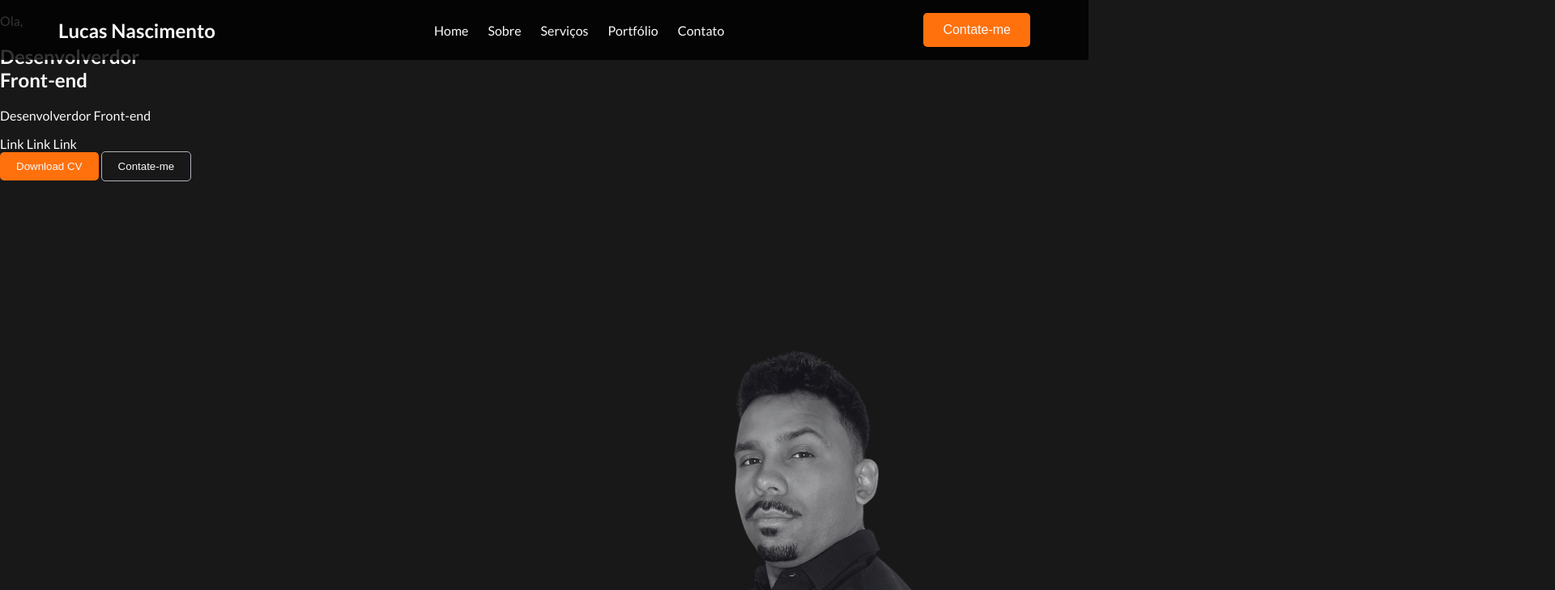
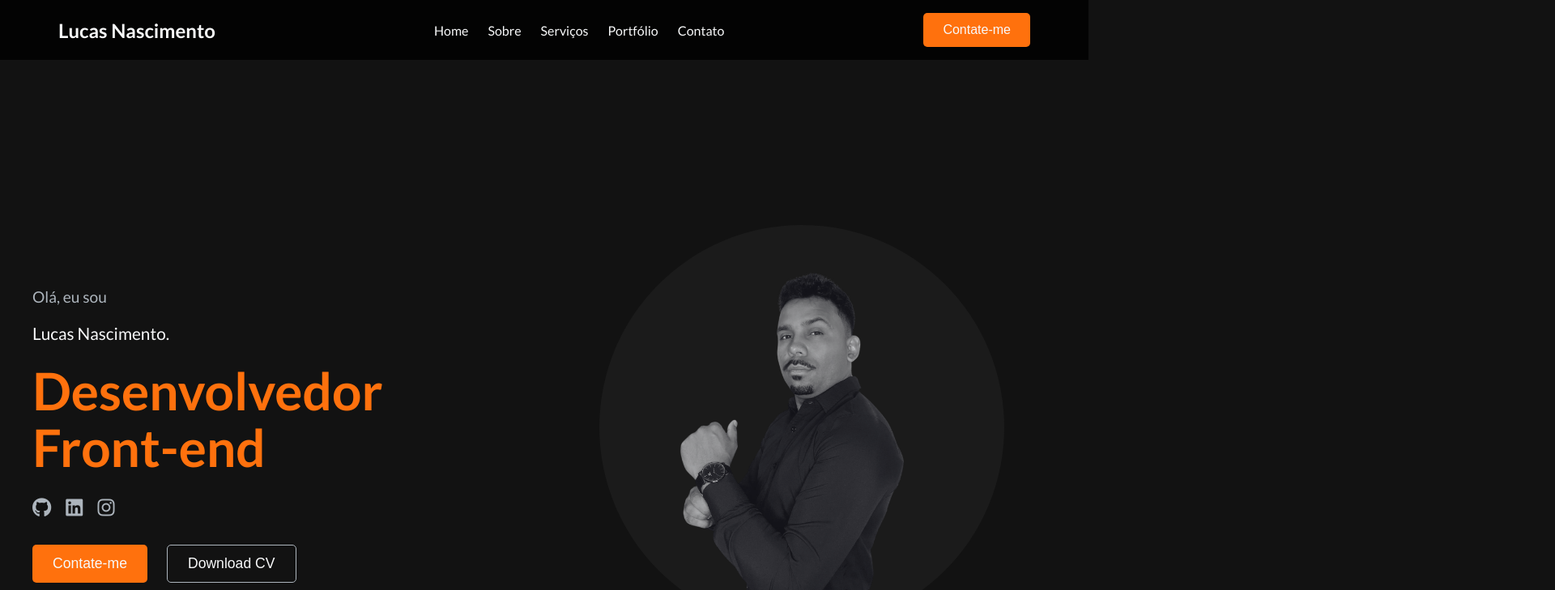
Before and after one commit to Lucas-LkTecc/Portifolio-main, a plain HTML site: page index.html in a window 1280 px wide. Shown: the top 729 px of the page at 81% size, 1920 px wide, since content can reach past the window. Drawn offline with Linux system fonts and the light colour scheme.

Commit message:
html modificado e css acrescentado mais uma etapa

```diff
--- a/index.html
+++ b/index.html
@@ -6,6 +6,7 @@
     <link rel="stylesheet" href="style/main.css">
     <link rel="stylesheet" href="style/reset.css">
     <title>Lucas - Desenvolverdor Front-end</title>
+    <script src="https://kit.fontawesome.com/f683457240.js" crossorigin="anonymous"></script>
 </head>
 <body>
     <header>
@@ -25,21 +26,21 @@
     <main>
         <section id="home" class="hero-section">
             <div class="hero-content">
-                <p class="greeting">Ola,</p>
-                <h1>Desenvolverdor <br>Front-end</h1>
+                <p class="greeting">Olá, eu sou</p>
                 <p class="description">
-                    Desenvolverdor Front-end
+                    Lucas Nascimento.
                 </p>
+                <h1>Desenvolvedor <br>Front-end</h1>
 
                 <div class="social-links">
-                    <a href="#" class="social-icon">Link</a>
-                    <a href="#" class="social-icon">Link</a>
-                    <a href="#" class="social-icon">Link</a>
+                    <a href="#" class="social-icon"><i class="fab fa-github"></i></a>
+                    <a href="#" class="social-icon"><i class="fab fa-linkedin"></i></a>
+                    <a href="#" class="social-icon"><i class="fab fa-instagram"></i></a>
                 </div>
 
                 <div class="hero-buttons">
-                    <button class="btn primary">Download CV</button>
-                    <button class="btn secundary">Contate-me</button>
+                    <button class="btn primary">Contate-me</button>
+                    <button class="btn secundary">Download CV</button>
                 </div>
             </div>
 
@@ -74,7 +75,7 @@
                 <div class="tech-icons">
                     <img src="assets/favicon/HTML5.png" alt="HTML5">
                     <img src="assets/favicon/css3.png" alt="CSS3">
-                    <img src="assets/favicon/JavaScript.png" alt="JavaScript">
+                    <img src="" alt="JavaScript">
                     <img src="assets/favicon/Figma.png" alt="FIgma">
                     <img src="assets/favicon/ps.png" alt="Photoshop">
                 </div>
--- a/style/main.css
+++ b/style/main.css
@@ -58,3 +58,92 @@ header {
 .contact-button:hover {
     background-color: darken(var(--primary-color), 10%);
 }
+
+/* --- Seção Hero (Introdução) --- */
+
+.hero-section {
+    display: flex;
+    justify-content: center;
+    align-items: center;
+    min-height: 100vh; /* Ocupa 100% da viewport */
+    padding: 8rem 2rem 4rem;
+    max-width: 1200px;
+    margin: 0 auto;
+    gap: 4rem; /* Espaço entre o conteúdo e a imagem */
+    flex-wrap: wrap;  /* Permite que os itens quebrem a linha em telas menores */
+    text-align: left; /* Alinhamento padrão para o texto */
+}
+
+.hero-content {
+    flex: 1; /* Permite que o conteúdo ocupe o espaço disponível */
+    min-width: 300px; /* Garante um tamanho mínimo para o conteúdo */
+}
+
+.hero-content .greeting {
+    font-size: 1.2rem;
+    color: var(--text-color-secundary);
+    margin-bottom: 0.5rem;
+}
+
+.hero-content h1 {
+    font-size: 4rem; /* Ajuste o tamanho conforme o Figma */
+    color: var(--primary-color);
+    margin-top: 1.5rem;
+    margin-bottom: 1.5rem;
+    line-height: 1.1;
+}
+
+.hero-content .description {
+    font-size: 1.3rem;
+    max-width: 500px;
+
+}
+
+.social-links {
+    margin-top: 1.5rem;
+    margin-bottom: 1.5rem;
+}
+
+.social-links .social-icon {
+    display: inline-block;
+    color: var(--text-color-secundary);
+    font-size: 1.5rem;
+    margin-right: 15px;
+    transition: color 0.3s ease;
+}
+
+.social-links .social-icon:hover {
+    color: var(--primary-color);
+}
+
+.hero-buttons {
+    display: flex;
+    gap: 1.5rem;
+    margin-top: 2rem;
+}
+
+.hero-buttons .btn {
+    font-size: 1.1rem;
+    padding: 12px 25px;
+}
+
+.hero-image {
+    /*flex: 1; /* Permite que a imagem ocupe o espaço disponível */
+    min-width: 300px; /* Garante um tamanho mínimo para a imagem */
+    display: flex;
+    justify-content: center;
+    align-items: center;
+    /* Adicionando estilos para a div container */
+    background-color: #1B1B1B;
+    width: 500px;
+    height: 500px;
+    flex-shrink: 0; /* Adicionando flex-shrink: 0 para prevenir que encolha e distorça */
+    border-radius: 50%;
+    overflow: hidden; /* IMPORTANTE: Esconde o que estiver fora do círculo */
+}
+
+.hero-image img {
+    width: 100%;
+    height: 125%;
+    object-fit: cover; /* Garante que a imagem cubra a área sem distorção */
+}
--- a/style/reset.css
+++ b/style/reset.css
@@ -4,7 +4,7 @@
 :root {
     --primary-color:#FF710D;
     --secundary-color:orange;
-    --background-color: #181818;
+    --background-color: #121212;
     --text-color-primary:#f8f9fa;
     --text-color-secundary:#adb5bd;
 }
```
Also changed, not shown: 1 other file.
